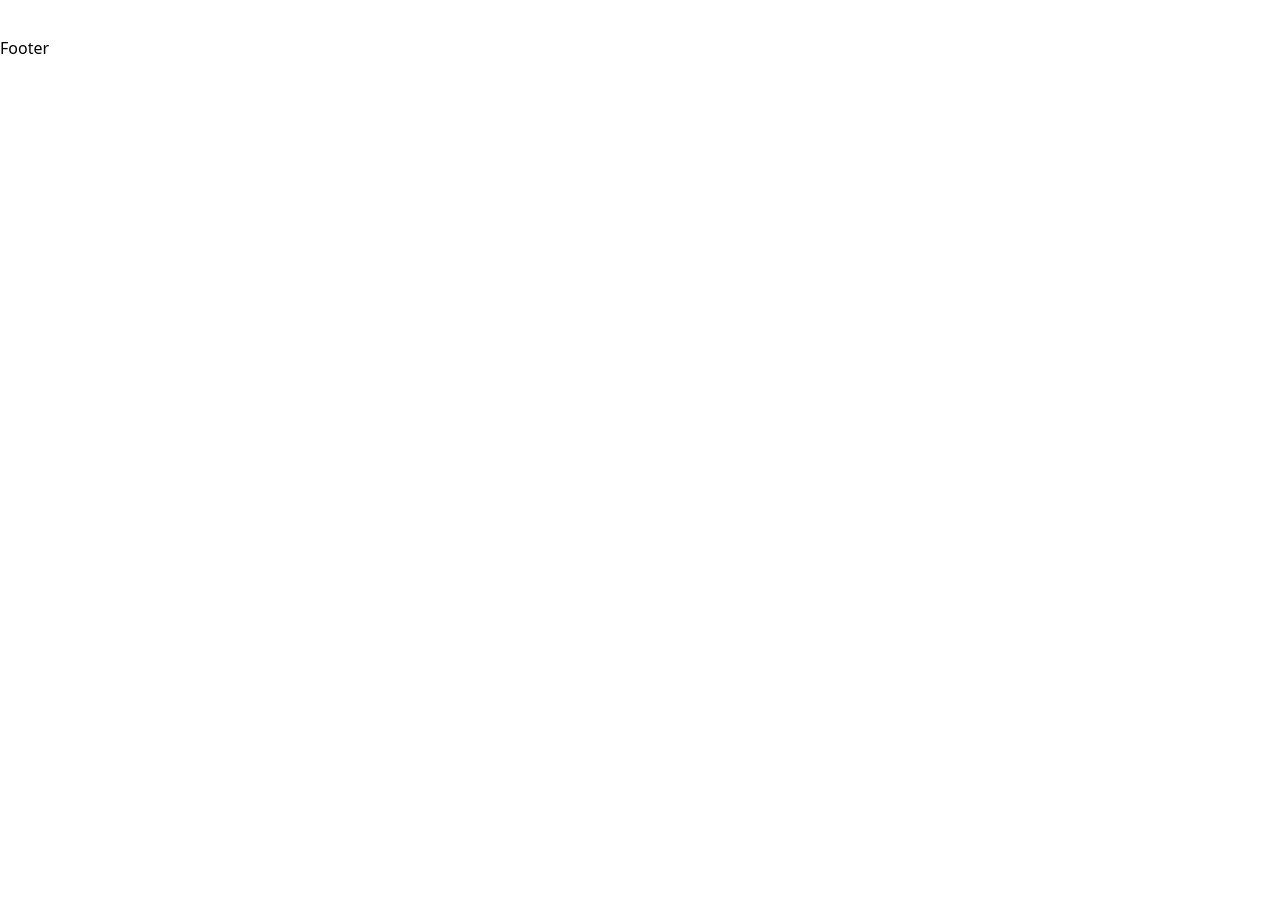
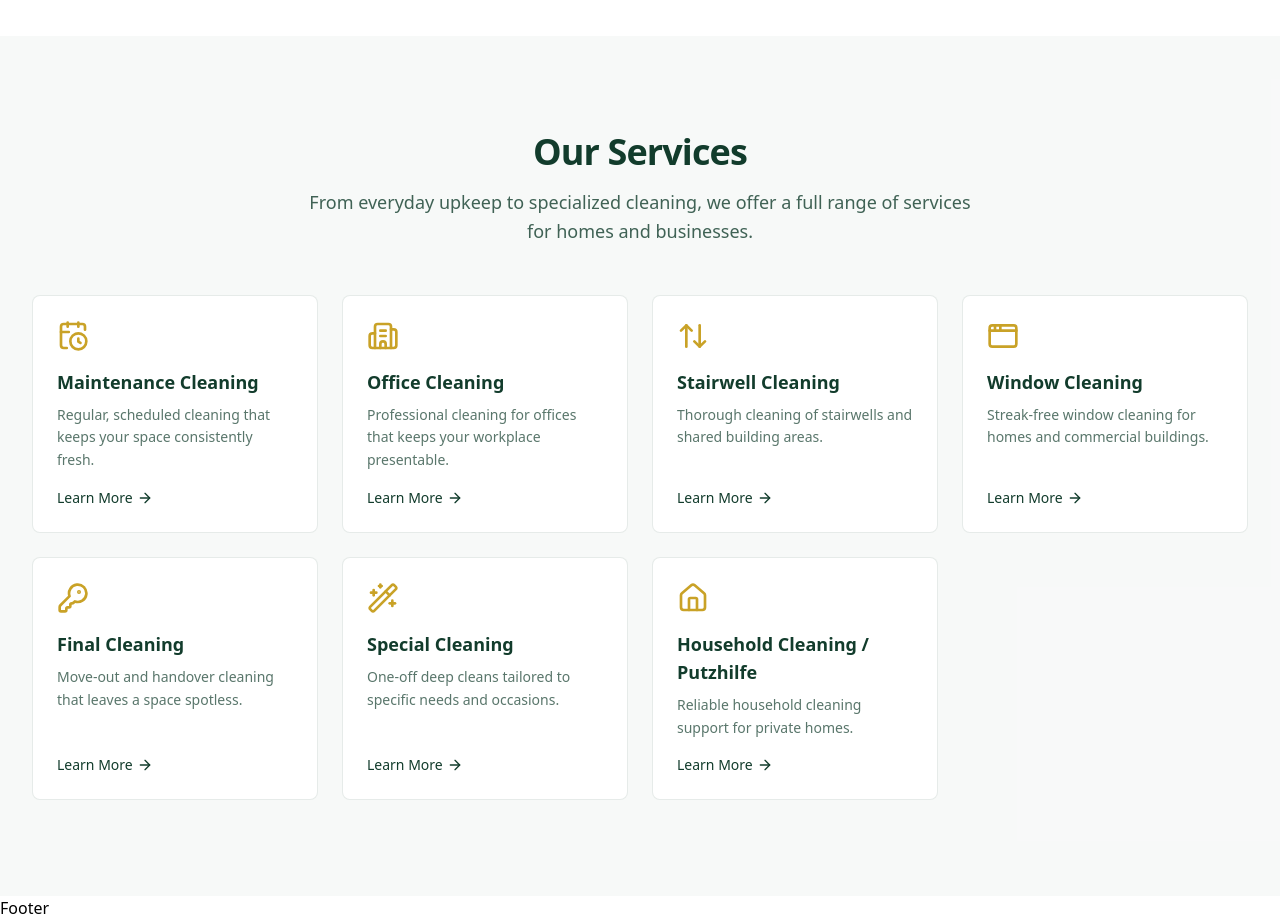
Before and after one commit to Abdul-Ahad3/Gebaudereinigung, a Next.js app: page / in a window 1280 px wide. Shown: the part 1700-2620 px from the top of the page. Before the commit the page ends 1760 px from the top, so only its background shows below. Built offline with nearby package versions, Linux system fonts and the light colour scheme.

Commit message:
Add Featured Services section

```diff
--- a/src/app/page.tsx
+++ b/src/app/page.tsx
@@ -2,6 +2,7 @@ import Footer from '@/components/layout/Footer';
 import { Navbar } from '@/components/layout/Navbar';
 import { Hero } from '@/components/sections/Hero';
 import { About } from '@/components/sections/About';
+import { FeaturedServices } from '@/components/sections/FeaturedServices';
 
 export default function Home() {
   return (
@@ -9,6 +10,7 @@ export default function Home() {
       <Navbar />
       <Hero />
       <About />
+      <FeaturedServices />
       <Footer />
     </>
   );
--- /dev/null
+++ b/src/components/sections/FeaturedServices.tsx
@@ -0,0 +1,39 @@
+import { Container } from "@/components/layout/Container";
+import { ServiceCard } from "@/components/shared/ServiceCard";
+import { services } from "@/data/service";
+
+export function FeaturedServices() {
+  return (
+    <section
+      aria-labelledby="services-heading"
+      className="bg-brand-green/[0.03] py-16 lg:py-24"
+    >
+      <Container>
+        <div className="mx-auto max-w-2xl text-center">
+          <h2
+            id="services-heading"
+            className="text-3xl font-bold tracking-tight text-brand-green sm:text-4xl"
+          >
+            Our Services
+          </h2>
+          <p className="mt-4 text-lg leading-relaxed text-brand-green/80">
+            From everyday upkeep to specialized cleaning, we offer a full
+            range of services for homes and businesses.
+          </p>
+        </div>
+
+        <div className="mt-12 grid gap-6 sm:grid-cols-2 lg:grid-cols-4">
+          {services.map((service) => (
+            <ServiceCard
+              key={service.slug}
+              icon={service.icon}
+              title={service.title}
+              description={service.description}
+              href="/services"
+            />
+          ))}
+        </div>
+      </Container>
+    </section>
+  );
+}
--- /dev/null
+++ b/src/components/shared/ServiceCard.tsx
@@ -0,0 +1,28 @@
+import Link from "next/link";
+import { ArrowRight, type LucideIcon } from "lucide-react";
+
+interface ServiceCardProps {
+  icon: LucideIcon;
+  title: string;
+  description: string;
+  href: string;
+}
+
+export function ServiceCard({ icon: Icon, title, description, href }: ServiceCardProps) {
+  return (
+    <article className="flex flex-col rounded-lg border border-brand-green/10 bg-white p-6 transition-shadow hover:shadow-md">
+      <Icon className="h-8 w-8 text-brand-gold" aria-hidden="true" />
+      <h3 className="mt-4 text-lg font-semibold text-brand-green">{title}</h3>
+      <p className="mt-2 flex-1 text-sm leading-relaxed text-brand-green/70">
+        {description}
+      </p>
+      <Link
+        href={href}
+        className="mt-4 inline-flex items-center text-sm font-medium text-brand-green transition-colors hover:text-brand-gold"
+      >
+        Learn More
+        <ArrowRight className="ml-1 h-4 w-4" aria-hidden="true" />
+      </Link>
+    </article>
+  );
+}
--- /dev/null
+++ b/src/data/service.ts
@@ -0,0 +1,55 @@
+import {
+  CalendarClock,
+  Building2,
+  ArrowUpDown,
+  AppWindow,
+  KeyRound,
+  Wand2,
+  Home,
+} from "lucide-react";
+import type { Service } from "@/types/service";
+
+export const services: Service[] = [
+  {
+    slug: "maintenance-cleaning",
+    icon: CalendarClock,
+    title: "Maintenance Cleaning",
+    description: "Regular, scheduled cleaning that keeps your space consistently fresh.",
+  },
+  {
+    slug: "office-cleaning",
+    icon: Building2,
+    title: "Office Cleaning",
+    description: "Professional cleaning for offices that keeps your workplace presentable.",
+  },
+  {
+    slug: "stairwell-cleaning",
+    icon: ArrowUpDown,
+    title: "Stairwell Cleaning",
+    description: "Thorough cleaning of stairwells and shared building areas.",
+  },
+  {
+    slug: "window-cleaning",
+    icon: AppWindow,
+    title: "Window Cleaning",
+    description: "Streak-free window cleaning for homes and commercial buildings.",
+  },
+  {
+    slug: "final-cleaning",
+    icon: KeyRound,
+    title: "Final Cleaning",
+    description: "Move-out and handover cleaning that leaves a space spotless.",
+  },
+  {
+    slug: "special-cleaning",
+    icon: Wand2,
+    title: "Special Cleaning",
+    description: "One-off deep cleans tailored to specific needs and occasions.",
+  },
+  {
+    slug: "household-cleaning",
+    icon: Home,
+    title: "Household Cleaning / Putzhilfe",
+    description: "Reliable household cleaning support for private homes.",
+  },
+];
--- /dev/null
+++ b/src/types/service.ts
@@ -0,0 +1,8 @@
+import type { LucideIcon } from "lucide-react";
+
+export interface Service {
+  slug: string;
+  icon: LucideIcon;
+  title: string;
+  description: string;
+}
```
